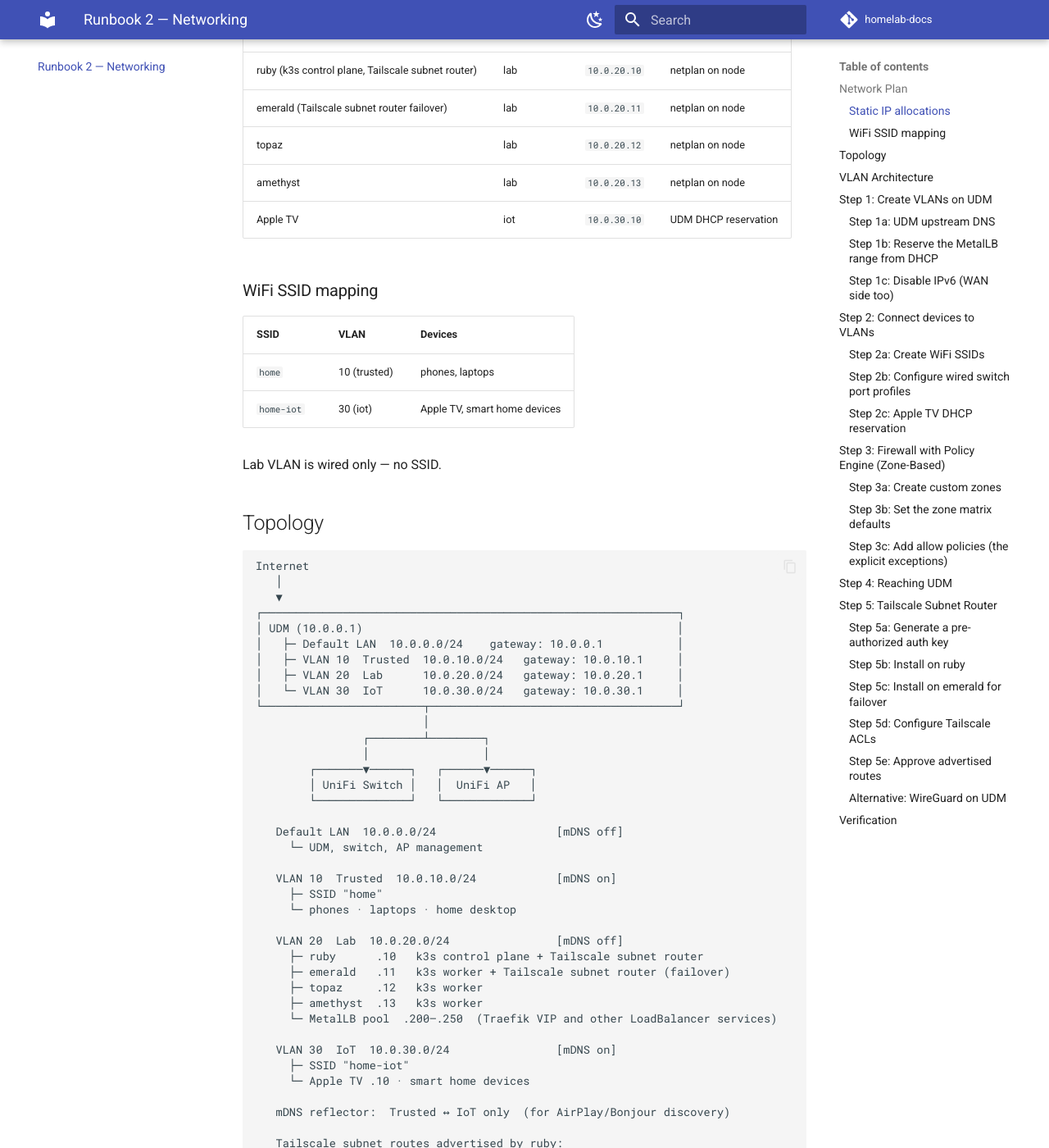
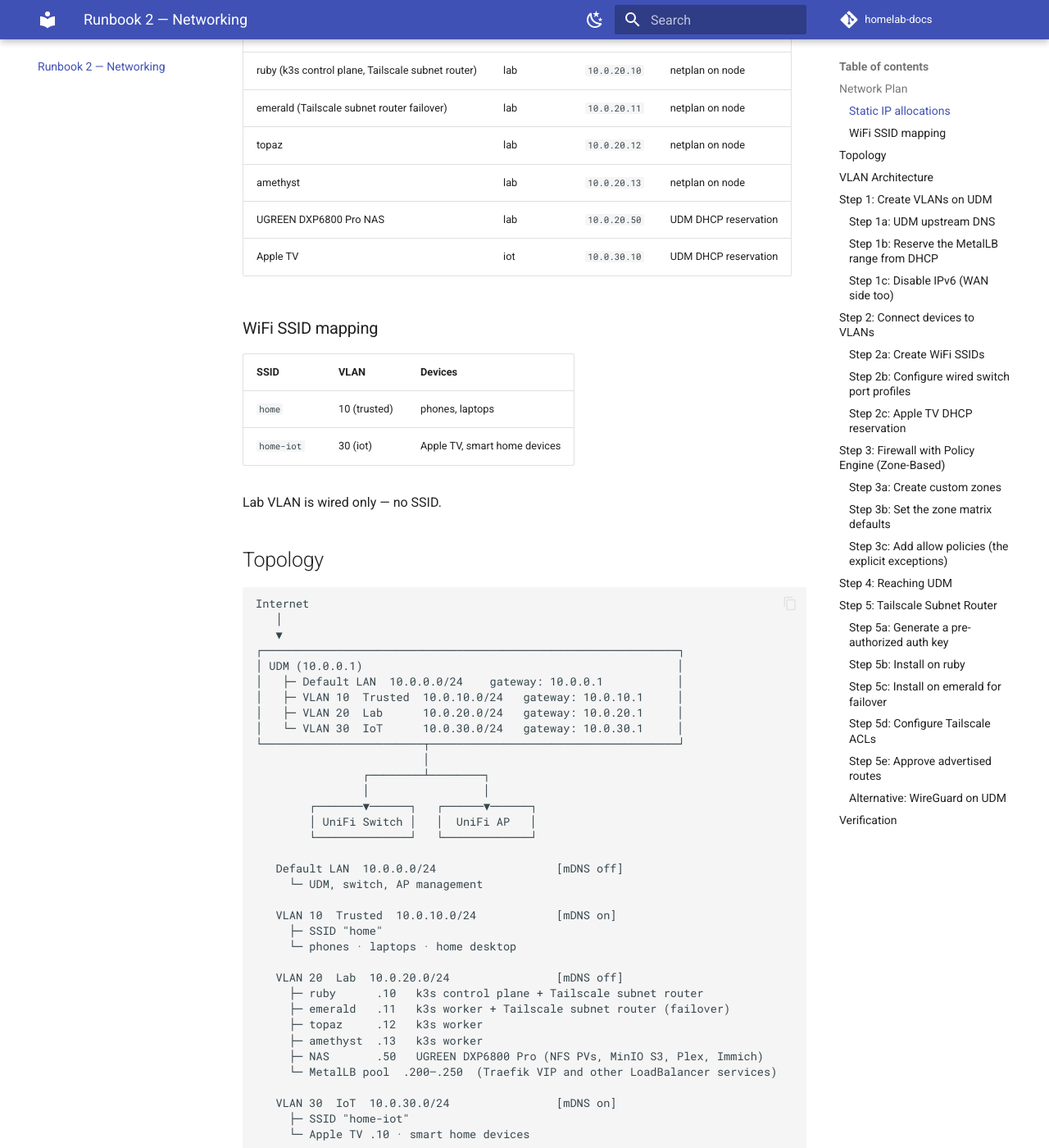
Before and after one commit to alivenda/homelab-docs, an MkDocs documentation site: the page built from docs/02-networking.md, in a window 1280 px wide and 1400 px high, scrolled down 1791 px. Shown: the whole window at 82% size. Built offline with MkDocs 1.6.1 and Material for MkDocs 9.7.7, drawn with Linux system fonts in a browser that asks for light colours; comment, search, counter and statistics services are not loaded.

Commit message:
docs: place NAS on R2 static-IP table; fix R8/R10 references
Add the UGREEN DXP6800 Pro NAS to R2's static-IP table and topology
diagram at 10.0.20.50 on Lab VLAN. Update R8 (terraform MinIO backend)
and R10 (Velero s3Url) from the stale 10.0.0.50 to the new canonical
address.

This is the minimal placement to unblock R8/R10. A separate R2 revision
will revisit mDNS/IGMP/firewall rules for cross-VLAN service discovery.

```diff
--- a/docs/02-networking.md
+++ b/docs/02-networking.md
@@ -46,6 +46,7 @@ Within the static range of each VLAN. Cluster nodes are assigned via netplan on
 | emerald (Tailscale subnet router failover) | lab | `10.0.20.11` | netplan on node |
 | topaz | lab | `10.0.20.12` | netplan on node |
 | amethyst | lab | `10.0.20.13` | netplan on node |
+| UGREEN DXP6800 Pro NAS | lab | `10.0.20.50` | UDM DHCP reservation |
 | Apple TV | iot | `10.0.30.10` | UDM DHCP reservation |
 
 ### WiFi SSID mapping
@@ -89,6 +90,7 @@ Internet
      ├─ emerald   .11   k3s worker + Tailscale subnet router (failover)
      ├─ topaz     .12   k3s worker
      ├─ amethyst  .13   k3s worker
+     ├─ NAS       .50   UGREEN DXP6800 Pro (NFS PVs, MinIO S3, Plex, Immich)
      └─ MetalLB pool  .200–.250  (Traefik VIP and other LoadBalancer services)
 
    VLAN 30  IoT  10.0.30.0/24                [mDNS on]
```
Also changed, not shown: docs/08-terraform.md (+1 -1 lines), docs/10-backups.md (+1 -1 lines).
